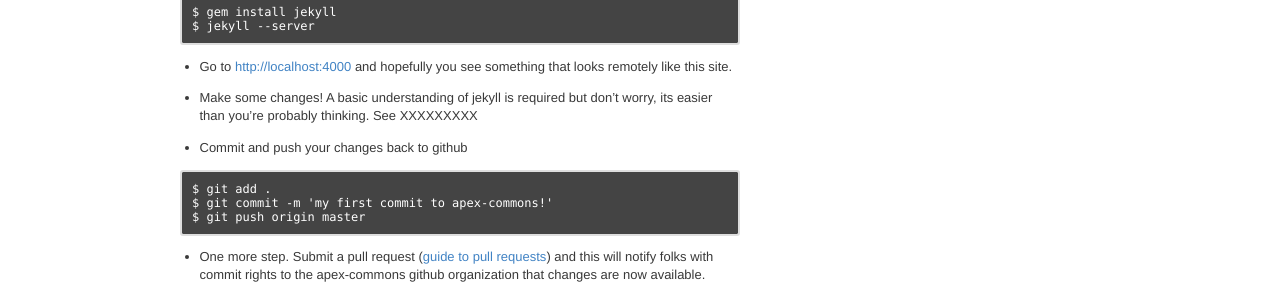
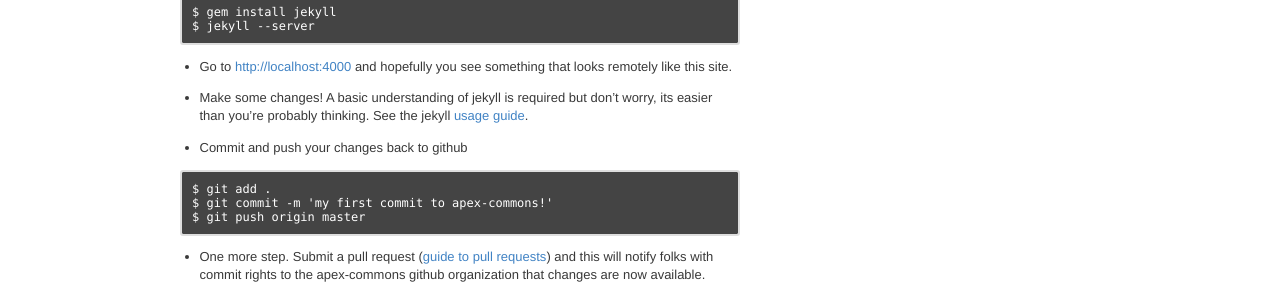
Before and after one commit to apex-commons/apex-commons.github.com, a Jekyll site: the page built from _posts/2011-05-17-contribute.markdown, in a window 1280 px wide. Shown: the part 562-862 px from the top of the page. Built offline with Jekyll 4.4.1, drawn with Linux system fonts in a browser that asks for light colours.

Commit message:
updated contribute

```diff
--- a/_posts/2011-05-17-contribute.markdown
+++ b/_posts/2011-05-17-contribute.markdown
@@ -27,7 +27,7 @@
 $ cd apex-commons.github.com
 </pre>
 
-* Install the [jekyll](https://github.com/mojombo/jekyll/wiki/Configuration) ruby gem (obviously requires ruby be installed beforehand) and then start jekyll as a web server.
+* Install the [jekyll](https://github.com/mojombo/jekyll/wiki/Install) ruby gem (obviously requires ruby be installed beforehand) and then start jekyll as a web server.
 
 <pre class="terminal">
 $ gem install jekyll
@@ -36,7 +36,7 @@
 
 * Go to [http://localhost:4000](http://localhost:4000) and hopefully you see something that looks remotely like this site.
 
-* Make some changes!  A basic understanding of jekyll is required but don't worry, its easier than you're probably thinking.  See XXXXXXXXX
+* Make some changes!  A basic understanding of jekyll is required but don't worry, its easier than you're probably thinking.  See the jekyll [usage guide](https://github.com/mojombo/jekyll/wiki/Usage).
 
 * Commit and push your changes back to github
 
```
